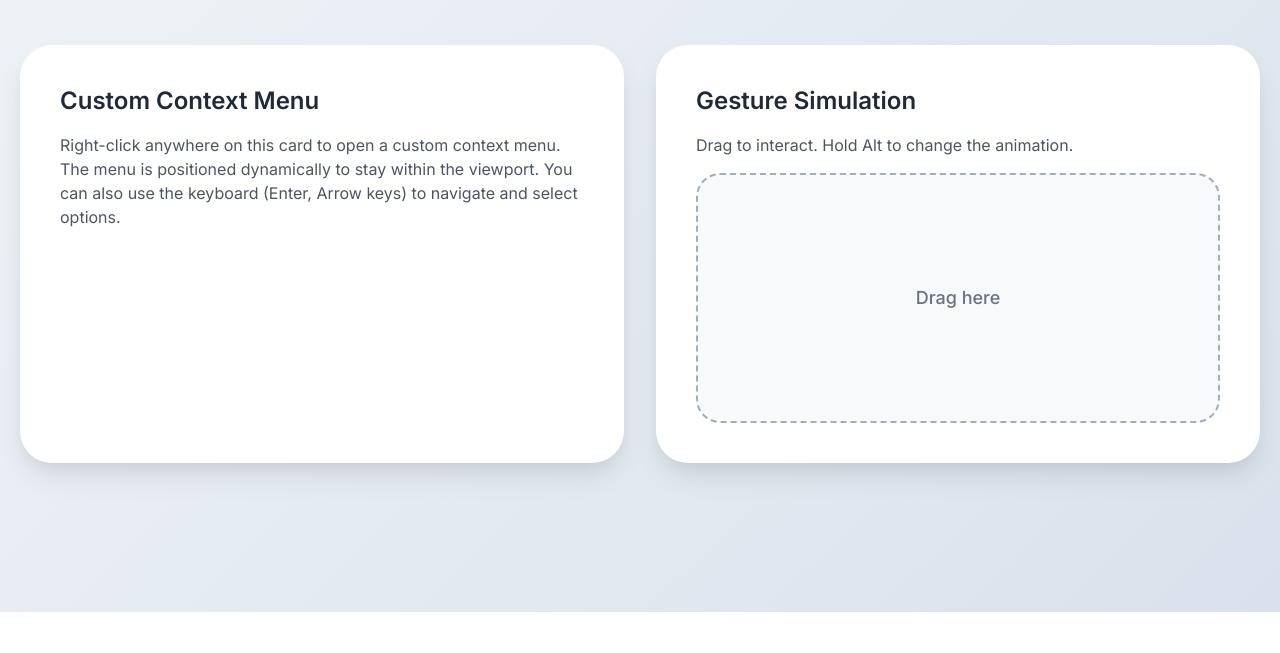
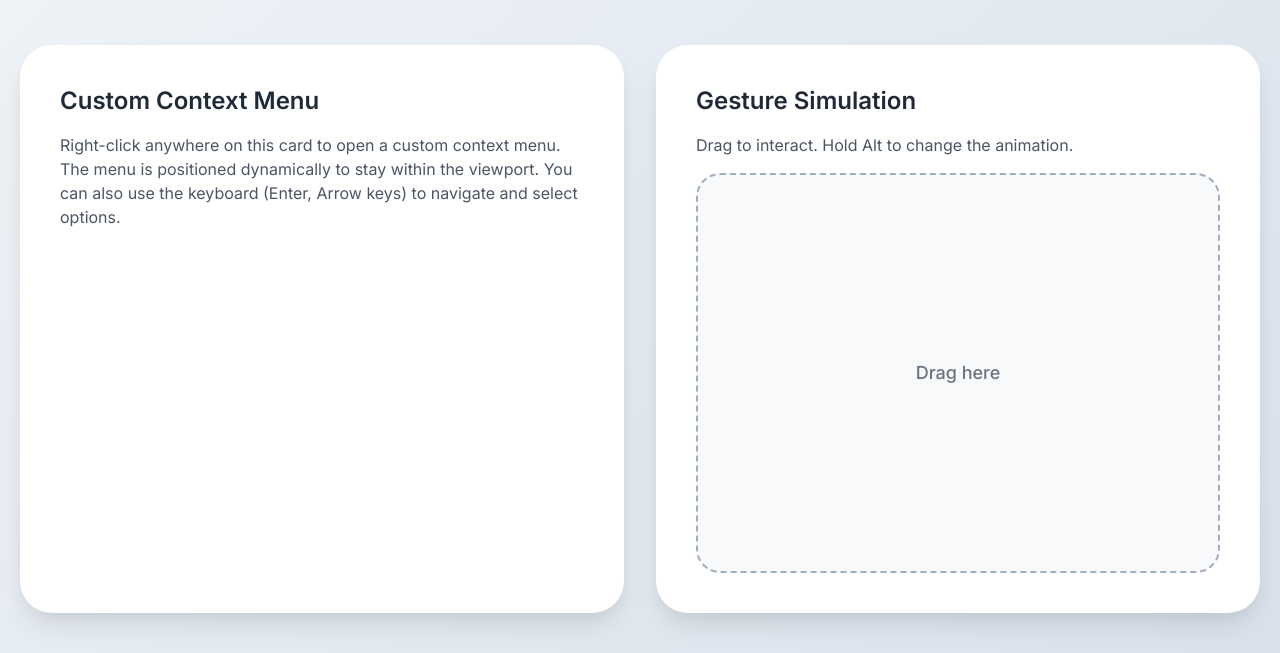
Before and after one commit to Ojas210305/UI-UX-IA1, a plain HTML site: page index.html in a window 1280 px wide. Shown: the part 188-841 px from the top of the page. Before the commit the page ends 800 px from the top, so only its background shows below. Drawn offline with nearby package versions, Linux system fonts and the light colour scheme.

Commit message:
Update style.css

```diff
--- a/style.css
+++ b/style.css
@@ -112,10 +112,11 @@ body {
     color: #9ca3af;
 }
 
-/* Gesture box styling */
+/* Gesture box styling (Modified) */
 .gesture-box {
     background-color: #f7f9fb;
-    height: 250px;
+    height: 400px; /* Increased height */
+    max-height: 500px; /* Added max-height to prevent it from getting too big */
     border-radius: 1.5rem;
     display: flex;
     justify-content: center;
@@ -184,10 +185,7 @@ body {
     transform: translateY(0);
 }
 
-/*
-    MEDIA QUERIES FOR RESPONSIVENESS
-*/
-
+/* Media queries for responsiveness */
 @media (min-width: 768px) {
     .container {
         flex-direction: row;
```
